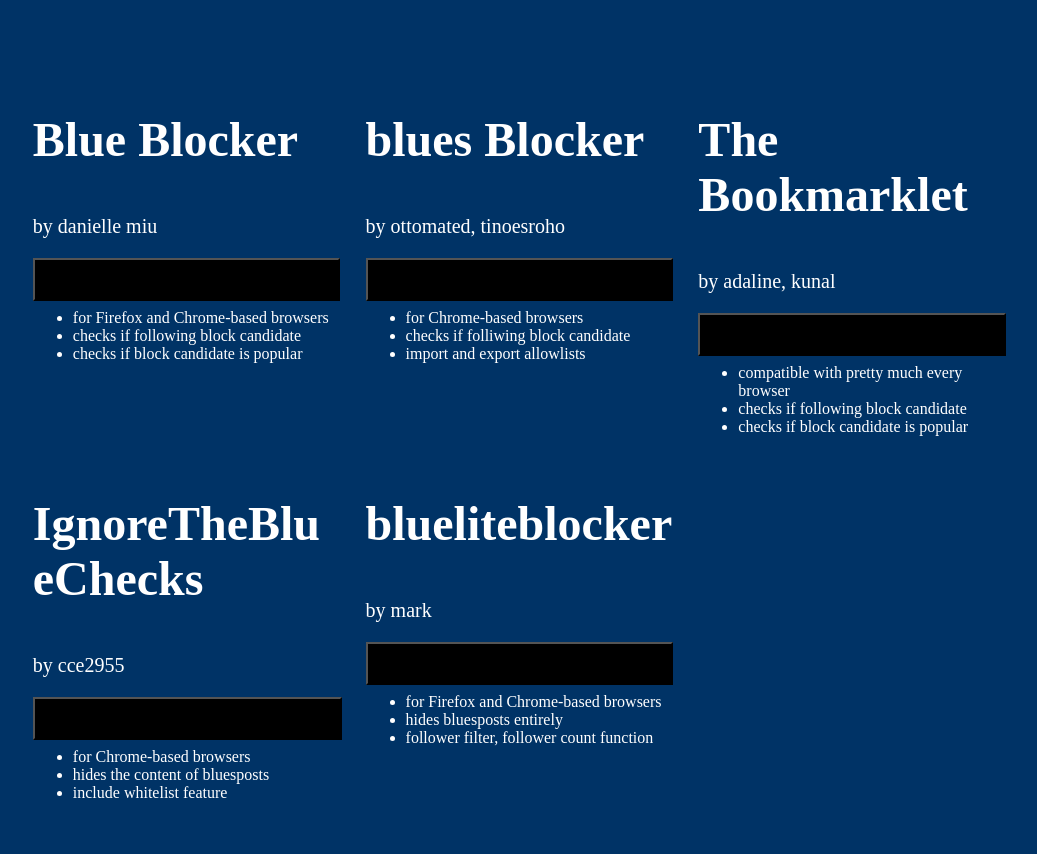
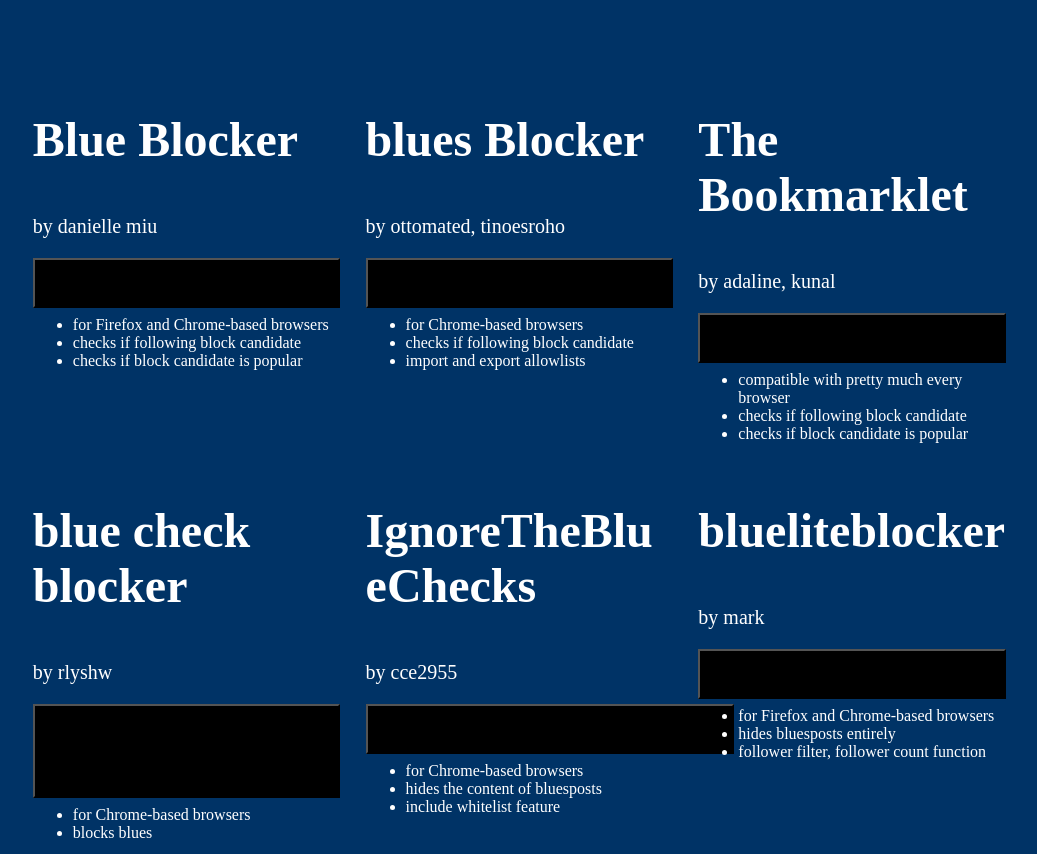
Before and after one commit to tinoesroho/blocktheblueclub, a plain HTML site: page index.html in a window 1280 px wide. Shown: the whole page, without its empty margins (108-1145 px from the left). Before the commit the page ends 814 px from the top, so only its background shows below. Drawn offline with Linux system fonts and the light colour scheme.

Commit message:
add rlyshw's effort

```diff
--- a/index.html
+++ b/index.html
@@ -42,7 +42,12 @@ font-size:2.5vmin;
 }
 li {
 font-size:2vmin;
-}</style>
+}
+button {
+overflow-wrap: break-word;
+font-size: calc(3vw);
+}
+</style>
 </head>
 <body>
 <div>
@@ -59,7 +64,7 @@ font-size:2vmin;
 <p>by ottomated, tinoesroho</p>
 <a href="https://chrome.google.com/webstore/detail/bluesblocker/dbcfmkldigmecjpjeojbcfbjidmcngfe" target="_blank"><button>bluesBlocker</button></a>
 <ul><li>for Chrome-based browsers</li>
-<li>checks if folliwing block candidate</li>
+<li>checks if following block candidate</li>
 <li>import and export allowlists</li>
 </ul>
 </div>
@@ -70,6 +75,13 @@ font-size:2vmin;
 <ul><li>compatible with pretty much every browser</li>
 <li>checks if following block candidate</li>
 <li>checks if block candidate is popular</li>
+</ul>
+</div>
+<div><h3>blue check blocker</h3>
+<p>by rlyshw</p>
+<a href="https://github.com/rlyshw/blue-check-blocker"><button>blue-check-blocker</button></a>
+<ul><li>for Chrome-based browsers</li>
+<li>blocks blues</li>
 </ul>
 </div>
 <br />
```
